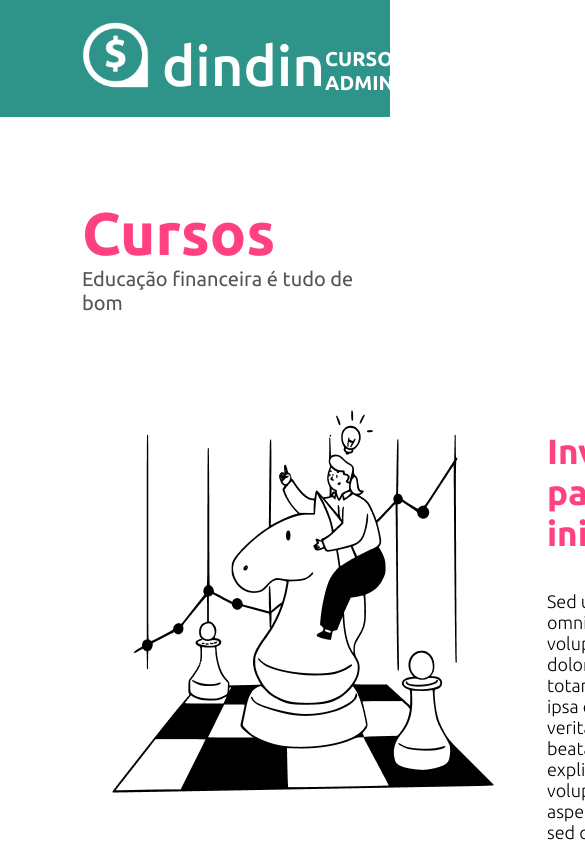
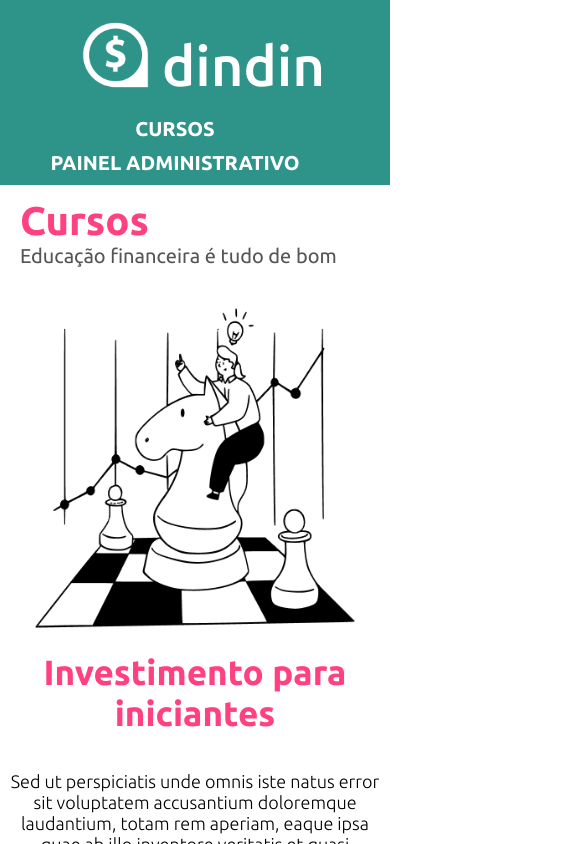
Before and after one commit to israelgms/dindin, a Vue app: page / in a window 390 px wide. Shown: the top 844 px of the page, 585 px wide, since content can reach past the window. Built offline with nearby package versions, Linux system fonts and the light colour scheme.

Commit message:
Trabalhando na responsividade dos componentes NavBar, Header, Footer, CardCursos

```diff
--- a/src/App.vue
+++ b/src/App.vue
@@ -29,6 +29,7 @@ export default {
   text-decoration: none;
   list-style: none;
   border: none;
+  box-sizing: border-box;
 }
 
 </style>
--- a/src/components/CardCursos.vue
+++ b/src/components/CardCursos.vue
@@ -1,6 +1,5 @@
 <template>
 <div>
-  <div>
     <div class="container">
       <div class="image">
         <img src="../assets/images/image3.png" alt="" />
@@ -18,8 +17,6 @@
         <button>Começar agora</button>
       </div>
     </div>
-    <hr>
-  </div>
 
   <div>
     <div class="container">
@@ -39,7 +36,6 @@
         <button>Começar agora</button>
       </div>
     </div>
-    <hr>
   </div>
 
   <div>
@@ -60,7 +56,6 @@
         <button>Começar agora</button>
       </div>
     </div>
-    <hr>
   </div>
 </div>
 </template>
@@ -70,32 +65,26 @@ export default {
   name: "CardCursos",
 };
 </script>
-
 <style scoped>
 .container {
   display: flex;
-  margin: 95px 0 0 112px;
-  max-width: 1157px;
-  margin-bottom: 68px;
+  margin: 95px 50px 68px 112px;
 }
-
 .conteudo {
+  width: 100%;
   max-width: 724px;
   margin-left: 53px;
 }
-
 .title {
   margin: 21px 0 37px 0;
   color: #ff4081;
   font-size: 35px;
   font-weight: 700;
 }
-
 p {
   font-size: 18px;
   font-weight: 300;
 }
-
 button {
   font-size: 20px;
   font-weight: 400;
@@ -107,11 +96,52 @@ button {
   height: 51px;
   cursor: pointer;
 }
-
 hr {
     width: 1244px;
     height: 5px;
     background-color: #C4C4C4;
     margin: 0 auto;
 }
+
+@media screen and (max-width: 1000px){
+  .container {
+  display: flex;
+  margin: 95px 50px 68px 50px;
+  }
+
+  .image img{
+    width: 320px;
+    height: 320px;
+  }
+
+  .conteudo {
+   max-width: 100%;
+  }
+
+  button {
+    margin-top: 10px;
+  }
+
+}
+
+@media screen and (max-width: 803px){
+
+  .container {
+  flex-wrap: wrap;
+  justify-content: center;
+  text-align: center;
+  margin: 40px 10px 20px 10px;
+  }
+
+  .conteudo{
+    margin-left: 0;
+  }
+
+  button {
+    margin-top: 25px;
+  }
+
+}
+
+
 </style>
--- a/src/components/Footer.vue
+++ b/src/components/Footer.vue
@@ -30,17 +30,13 @@ export default {
 }
 
 .logo {
-  margin: 53px 15.43px 0 0;
-}
-
-.logo {
-    margin-left: 128px;
+  margin: 53px 15.43px 0 128px;
 }
 
 .titulo {
   font-weight: 500;
   font-size: 66px;
-  margin-top: 53px;
+  margin-top: 59px;
 }
 
 .subtitulo {
@@ -48,4 +44,16 @@ export default {
   font-size: 19px;
   margin-left: 8px;
 }
+
+@media screen and (max-width: 770px) {
+  .logo {
+    margin: 53px 15.43px 0 20px;
+  }
+
+  .titulo {
+    font-weight: 500;
+    font-size: 66px;
+    margin-top: 59px;
+  }
+}
 </style>
--- a/src/components/Header.vue
+++ b/src/components/Header.vue
@@ -1,6 +1,6 @@
 <template>
   <div>
-    <h1 class="title">{{title}}</h1>
+    <h1 class="title">{{ title }}</h1>
     <p class="subtitle">Educação financeira é tudo de bom</p>
   </div>
 </template>
@@ -9,9 +9,9 @@
 export default {
   name: "Header",
 
-  props:{
-      title: "",
-  }
+  props: {
+    title: "",
+  },
 };
 </script>
 
@@ -19,8 +19,8 @@ export default {
 .title {
   font-size: 60px;
   font-weight: 700;
-  color: #FF4081;
-  margin: 81px 0 0 82px
+  color: #ff4081;
+  margin: 81px 0 0 82px;
 }
 .subtitle {
   font-size: 20px;
@@ -28,4 +28,15 @@ export default {
   color: #555555;
   margin-left: 82px;
 }
+
+@media screen and (max-width: 514px) {
+  .title {
+    font-size: 40px;
+    font-weight: 700;
+    margin: 81px 0 0 20px;
+  }
+  .subtitle {
+    margin-left: 20px;
+  }
+}
 </style>
--- a/src/components/NavBar.vue
+++ b/src/components/NavBar.vue
@@ -3,13 +3,14 @@
   <div id="nav">
     <!-- COMEÇO LINK DA CLASS logo -->
     <router-link to="/">
-    <!-- INICIO CLASS logo -->
-    <div class="logo">
+      <!-- INICIO CLASS logo -->
+      <div class="logo">
         <img src="../assets/dindin-logo.png" alt="dindin logo" />
         <h2>dindin</h2>
-    </div>
-    <!-- FIM CLASS logo -->
-    </router-link> <!-- FIM LINK DA CLASS logo -->
+      </div>
+      <!-- FIM CLASS logo -->
+    </router-link>
+    <!-- FIM LINK DA CLASS logo -->
     <!-- INICIO CLASS menu -->
     <div class="menu">
       <router-link to="/">CURSOS</router-link>
@@ -19,6 +20,12 @@
   </div>
   <!-- FIM ID nav -->
 </template>
+
+<script>
+export default {
+  name: "NavBar",
+};
+</script>
 
 <style scoped>
 #nav {
@@ -56,10 +63,22 @@ h2 {
   font-weight: 500;
   color: #ffffff;
 }
+
+@media screen and (max-width: 770px) {
+  #nav, .menu {
+    background-color: #2e948a;
+    flex-direction: column;
+  }
+  .menu {
+    margin-top: 0;
+    text-align: center;
+    font-size: 20px;
+    font-weight: 700;
+  }
+  .menu a {
+    color: #FFFFFF;
+    display: block;
+    margin-bottom: 10px;
+  }
+}
 </style>
-
-<script>
-export default {
-  name: "NavBar",
-};
-</script>
```
Lines whose indentation alone changed are shown as unchanged.
